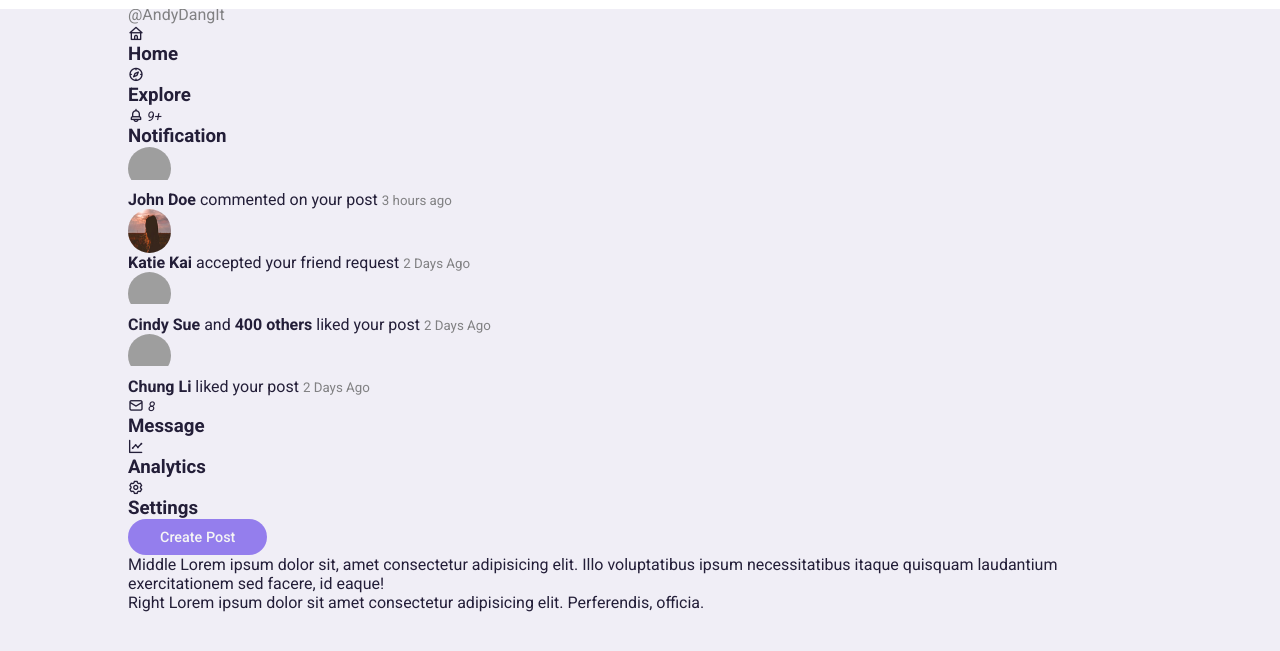
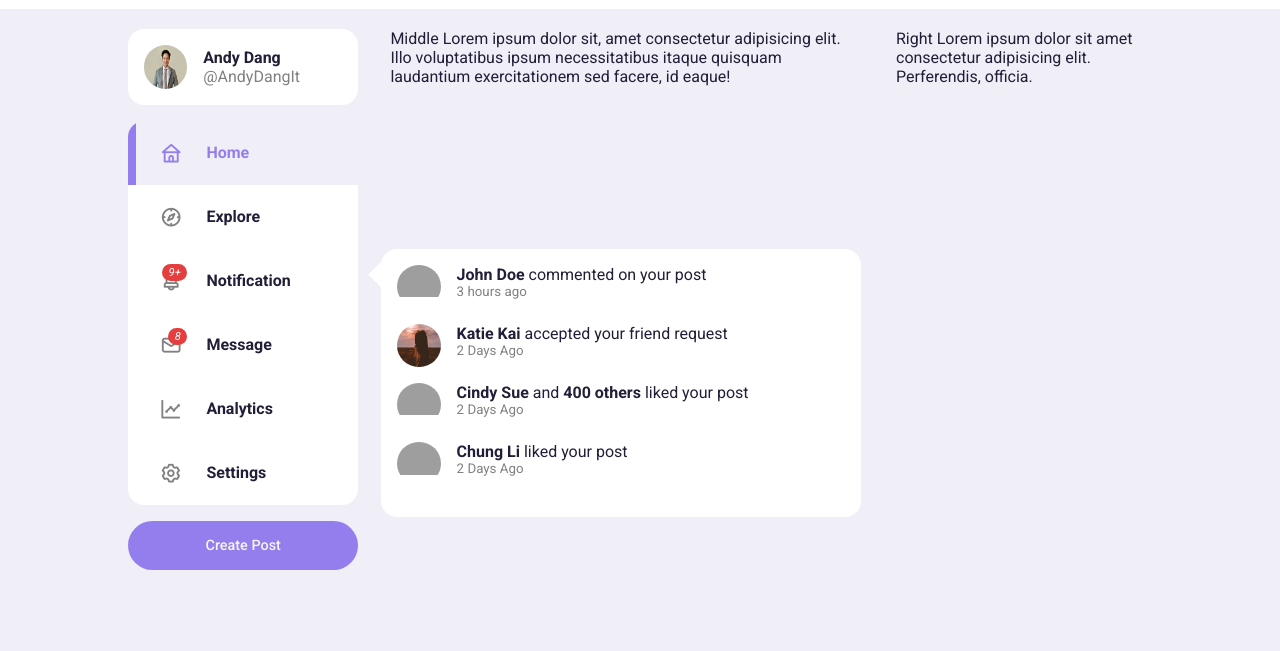
Before and after one commit to andydangit/SocialMedia, a plain HTML site: page index.html in a window 1280 px wide. Shown: the part 57-708 px from the top of the page. Drawn offline with nearby package versions, Linux system fonts and the light colour scheme; grey boxes are pictures that could not be loaded.

Commit message:
Add: left navbar styling

```diff
--- a/index.html
+++ b/index.html
@@ -108,7 +108,7 @@
                     </a>
 
                     <a class="menu-item" id="message-notifications">
-                        <span><i class="uil uil-envelope-alt"> <small class="notifications-count">8</small></i></span>
+                        <span><i class="uil uil-envelope-alt"><small class="notification-count">8</small></i></span>
                         <h3>Message</h3>
                     </a>
 
@@ -117,7 +117,7 @@
                         <h3>Analytics</h3>
                     </a>
 
-                    <a class="menu-item ">
+                    <a class="menu-item">
                         <span><i class="uil uil-setting"></i></span>
                         <h3>Settings</h3>
                     </a>
--- a/style.css
+++ b/style.css
@@ -1,7 +1,6 @@
-@import url('https://fonts.googleapis.com/css2?family=Roboto:ital,wght@0,100;0,300;0,400;0,500;0,700;0,900;1,100;1,300;1,400;1,500;1,700;1,900&display=swap');
+@import url("https://fonts.googleapis.com/css2?family=Roboto:ital,wght@0,100;0,300;0,400;0,500;0,700;0,900;1,100;1,300;1,400;1,500;1,700;1,900&display=swap");
 
-
-:root{
+:root {
   --color-dark: hsl(250, 30%, 17%);
   --color-black: hsl(252, 30%, 10%);
   --color-primary: hsl(252, 75%, 71%);
@@ -9,7 +8,7 @@
   --color-success: hsl(120, 95%, 65%);
   --color-danger: hsl(0, 76%, 57%);
   --color-white: hsl(252, 30%, 100%);
-    --color-light: hsl(252,30%, 95%);
+  --color-light: hsl(252, 30%, 95%);
   --color-gray: hsl(240, 1%, 51%);
 
   --border-radius: 2rem;
@@ -17,8 +16,10 @@
   --btn-padding: 0.6rem 2rem;
   --search-padding: 0.6rem 1rem;
   --card-padding: 1rem;
+
+  --sticky-top-left: 5.4rem;
+  --sticky-top-right: -18rem;
 }
-
 
 *,
 *::before,
@@ -32,41 +33,40 @@
   border: none;
 }
 
-body{
+body {
   font-family: "Roboto", sans-serif;
   color: var(--color-dark);
   background: var(--color-light);
   overflow-x: hidden;
 }
 
-
 /* style  */
-.container{
+.container {
   width: 80%;
   margin: 0 auto;
 }
 
-.profile-picture{
+.profile-picture {
   width: 2.7rem;
   aspect-ratio: 1/1;
   border-radius: 50%;
   overflow: hidden;
 }
 
-img{
+img {
   display: block;
   width: 100%;
 }
 
-.text-bold{
+.text-bold {
   font-weight: 500;
 }
 
-.text-muted{
+.text-muted {
   color: var(--color-gray);
 }
 
-.btn{
+.btn {
   display: inline-block;
   padding: var(--btn-padding);
   font-weight: 500;
@@ -76,45 +76,44 @@ transition: all 300ms ease;
   font-size: 0.9rem;
 }
 
-.btn:hover{
+.btn:hover {
   opacity: 0.7;
 }
 
-.btn-primary{
+.btn-primary {
   background: var(--color-primary);
   color: whitesmoke;
 }
 
-
 /* navBar  */
-nav{
+nav {
   width: 100%;
   padding: 0.7rem 0;
   position: fixed;
   background: var(--color-white);
   top: 0;
-    z-index:10;
+  z-index: 10;
 }
 
-nav .container{
+nav .container {
   display: flex;
   align-items: center;
   justify-content: space-between;
 }
 
-nav .create{
+nav .create {
   display: flex;
   align-items: center;
   gap: 2rem;
 }
 
-nav .search-bar{
+nav .search-bar {
   background: var(--color-light);
   padding: var(--search-padding);
   border-radius: var(--border-radius);
 }
 
-nav .search-bar input[type="search"]{
+nav .search-bar input[type="search"] {
   background: transparent;
   width: 30vw;
   margin-left: 1rem;
@@ -122,10 +121,151 @@ nav .search-bar input[type="search"]{
   color: var(--color-dark);
 }
 
-nav .search-bar input[type=-"search"]::placeholder{
+nav .search-bar input[type=-"search"]::placeholder {
   color: var(--color-gray);
 }
 
+/* Style main  */
+
+main {
+  position: relative;
+  top: 5.4rem;
+}
+
+main .container {
+  display: grid;
+  grid-template-columns: 18vw auto 20vw;
+  column-gap: 2rem;
+  position: relative;
+}
+
+/* left side  */
+main .container .left {
+  position: sticky;
+  top: var(--sticky-top-left);
+}
+
+main .container .left .profile {
+  display: flex;
+  background: var(--color-white);
+  padding: var(--card-padding);
+  border-radius: var(--card-border-radius);
+  align-items: center;
+  column-gap: 1rem;
+  width: 100%;
+}
+
+/* sideBar */
+.left .sidebar {
+  background: var(--color-white);
+  margin-top: 1rem;
+  border-radius: var(--card-border-radius);
+}
+
+.left .sidebar .menu-item {
+  display: flex;
+  align-items: center;
+  height: 4rem;
+  cursor: pointer;
+  transition: all 300ms ease;
+  position: relative;
+}
+
+.left .sidebar .menu-item:hover {
+  background: var(--color-light);
+}
+
+.left .sidebar i {
+  font-size: 1.4rem;
+  color: var(--color-gray);
+  margin-left: 2rem;
+  position: relative;
+}
+
+.left .sidebar i .notification-count {
+  background: var(--color-danger);
+  color: white;
+  font-size: 0.7rem;
+  width: fit-content;
+  border-radius: 0.8rem;
+  padding: 0.1rem 0.4rem;
+  position: absolute;
+  top: -0.2rem;
+  right: -0.3rem;
+}
+
+.left .sidebar h3 {
+  margin-left: 1.5rem;
+  font-size: 1rem;
+}
+
+.left .sidebar .active {
+  background: var(--color-light);
+}
+
+.left .sidebar .active i,
+.left .sidebar .active h3 {
+  color: var(--color-primary);
+}
+
+.left .sidebar .active::before {
+  content: "";
+  display: block;
+  width: 0.5rem;
+  height: 100%;
+  position: absolute;
+  background: var(--color-primary);
+}
+
+.left .sidebar .menu-item:first-child.active{
+    border-top-left-radius: var(--card-border-radius);
+    overflow: hidden;
+}
+
+.left .sidebar .menu-item:last-child.active{
+    border-bottom-left-radius: var(--card-border-radius);
+    overflow: hidden;
+}
+
+.left .btn {
+    margin-top: 1rem;
+    width: 100%;
+    text-align: center;
+    padding: 1rem 0;
+}
 
 
-/* Style main  */
+/* popup Notification  */
+.left .notifications-popup{
+    position: absolute;
+    top: 0;
+    left: 110%;
+    width: 30rem;
+    background: var(--color-white);
+    border-radius: var(--card-border-radius);
+    padding: var(--card-padding);
+    box-shadow: 0 0 2rem hsl(var(--color-primary), 70%, 55%, 25%);
+    z-index: 8;
+}
+
+.left .notifications-popup::before {
+    content: "";
+    height: 1.2rem;
+    width: 1.2rem;
+    display: block;
+    background: var(--color-white);
+    position: absolute;
+    left: -0.6rem;
+    transform: rotate(45deg);
+}
+
+.left .notifications-popup > div {
+    display: flex;
+    align-items: start;
+    gap: 1rem;
+    margin-bottom: 1rem;
+}
+
+.left .notifications-popup small{
+    display: block;
+}
```
Lines whose indentation alone changed are shown as unchanged.
